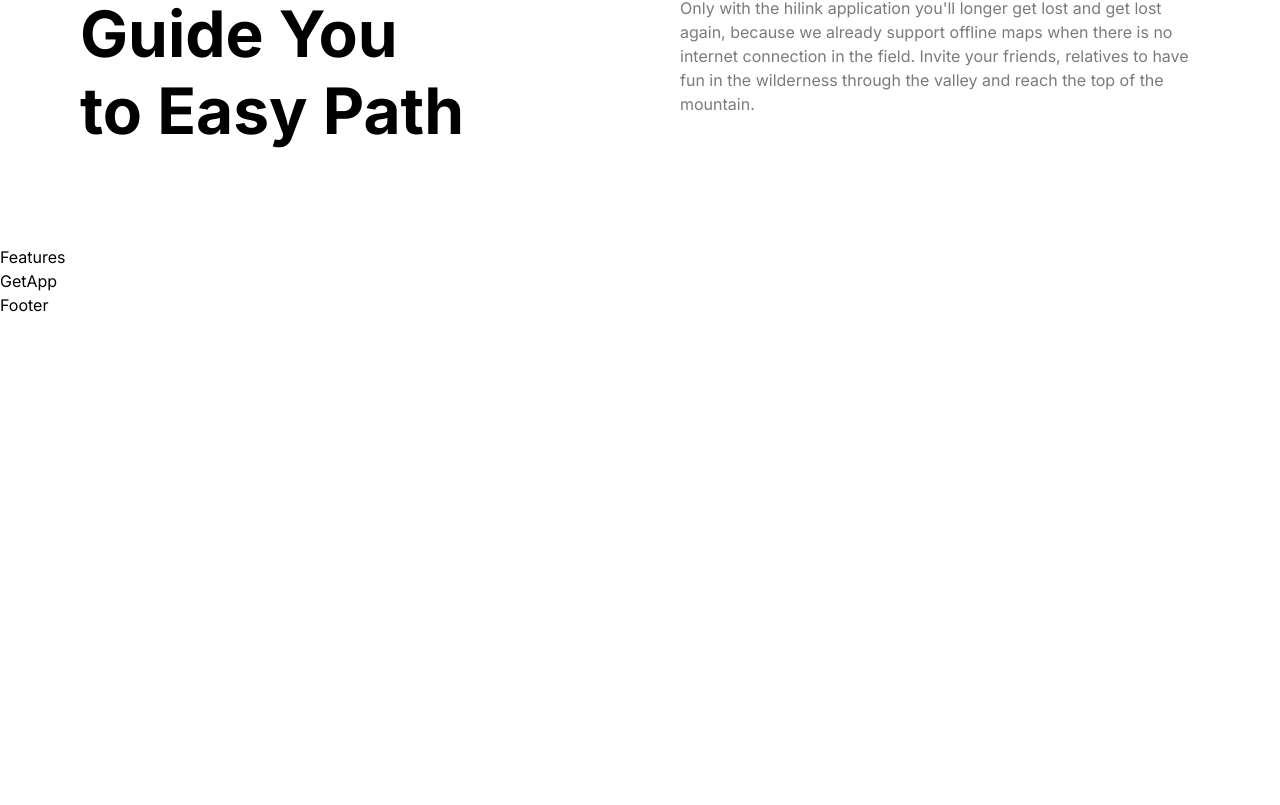
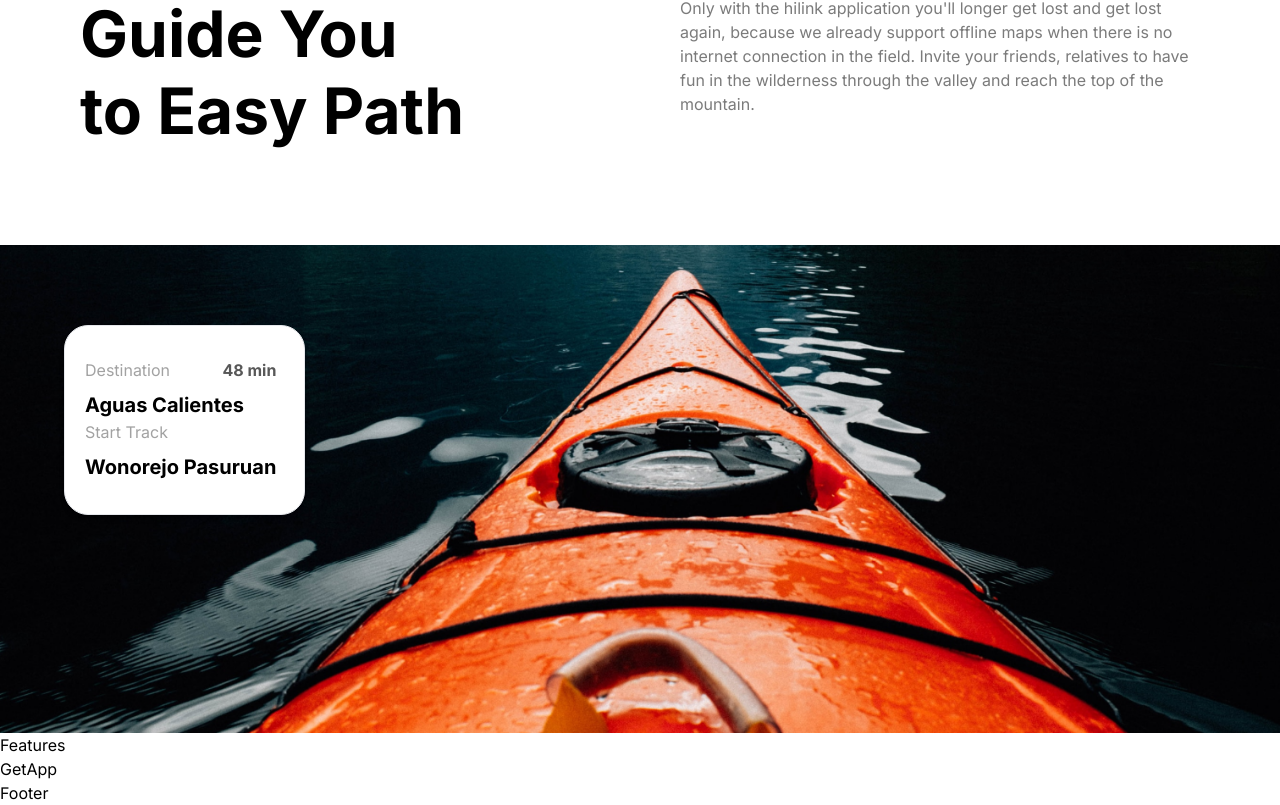
Before and after one commit to imsp18/travel-landing-page, a Next.js app: page / in a window 1280 px wide. Shown: the part 1933-2738 px from the top of the page. Before the commit the page ends 2250 px from the top, so only its background shows below. Built offline with nearby package versions, Linux system fonts and the light colour scheme.

Commit message:
add destination and start track information to Guide component

```diff
--- a/components/Guide.tsx
+++ b/components/Guide.tsx
@@ -19,7 +19,30 @@
                         Only with the hilink application you'll longer get lost and get lost again, because we already support offline maps when there is no internet connection in the field. Invite your friends, relatives to have fun in the wilderness through the valley and reach the top of the mountain.
                     </p>
                 </div>
-
+            </div>
+            <div className="flexCenter max-container relative w-full">
+                <Image
+                    src="/boat.png"
+                    alt="boat"
+                    width={1440}
+                    height={580}
+                    className="w-full object-cover object-center 2xl:rounded-5xl"
+                />
+                <div className="absolute flex bg-white py-8 pl-5 pr-7 rounded-3xl border shadow-md md:left-[5%] left lg:top-20">
+                    <div className="flexBetween flex-col">
+                        <div className="flex w-full flex-col">
+                            <div className="flexBetween w-full">
+                                <p className="regular-16 text-gray-20">Destination</p>
+                                <p className="bold-16 text-gray-50">48 min</p>
+                            </div>
+                            <p className="bold-20 mt-2">Aguas Calientes</p>
+                        </div>
+                        <div className="flex w-full flex-col">
+                            <p className="regular-16 text-gray-20">Start Track</p>
+                            <p className="bold-20 mt-2 whitespace-nowrap">Wonorejo Pasuruan</p>
+                        </div>
+                    </div>
+                </div>
             </div>
         </section>
     )
```
